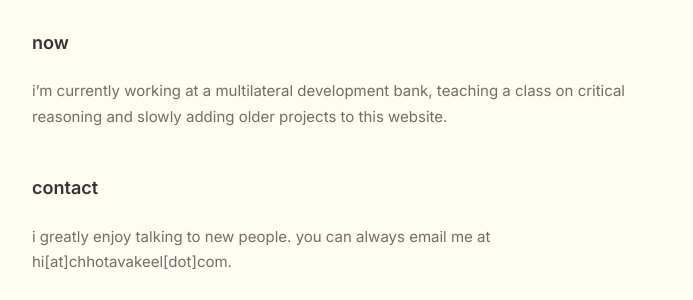
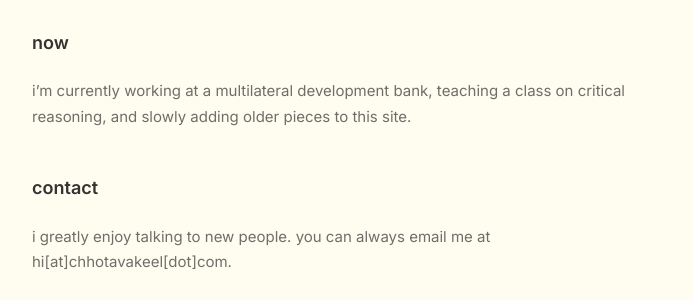
Before and after one commit to chhotavakeel/updatedsite, a Jekyll site: the page built from pages/index.md, in a window 1280 px wide. Shown: the part 232-532 px from the top of the page, without its empty margins (293-986 px from the left). Built offline with Jekyll 4.4.1, drawn with Linux system fonts in a browser that asks for light colours.

Commit message:
Update index.md

```diff
--- a/pages/index.md
+++ b/pages/index.md
@@ -5,7 +5,7 @@ title: about
 ---
 corporate-ish lawyer-person. i write on law, energy, infrastructure, and policy.
 <h2>now</h2>
-i'm currently working at a multilateral development bank, teaching a class on critical reasoning and slowly adding older projects to this website.
+i'm currently working at a multilateral development bank, teaching a class on critical reasoning, and slowly adding older pieces to this site.
 <h2>contact</h2>
 i greatly enjoy talking to new people. you can always email me at hi[at]chhotavakeel[dot]com. <br><br>
 please keep in mind that:<br>
```
